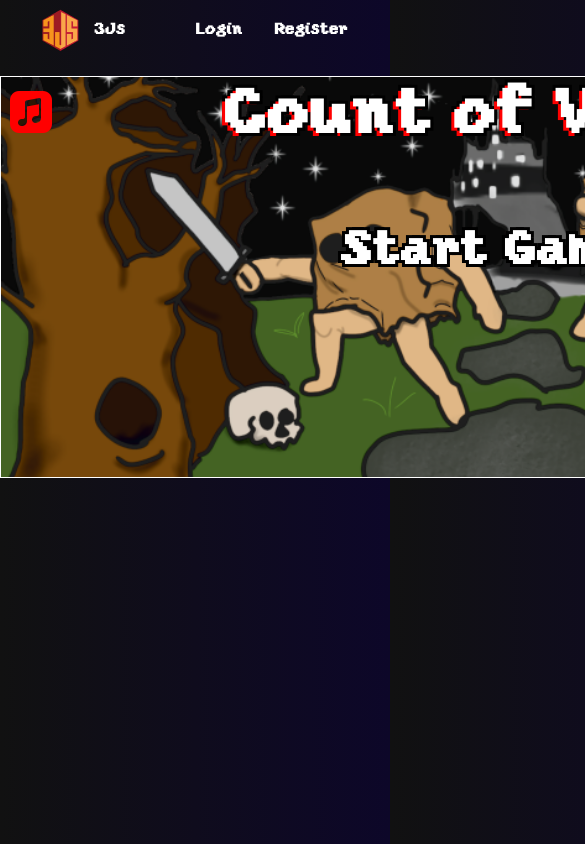
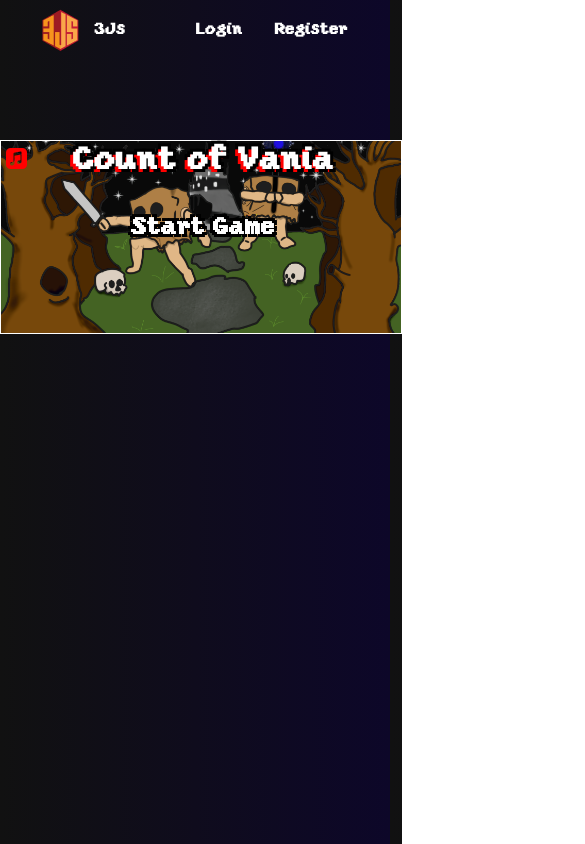
Before and after one commit to JevDoesCode/Count-of-Vania, a plain HTML site: page Count of Vania/startGame.html in a window 390 px wide. Shown: the top 844 px of the page, 585 px wide, since content can reach past the window. Drawn offline with Linux system fonts and the light colour scheme.

Commit message:
Add files via upload

```diff
--- a/Count of Vania/websiteStyle/startGame.css
+++ b/Count of Vania/websiteStyle/startGame.css
@@ -58,7 +58,7 @@ nav {
     text-align: center;
     border: 1px solid rgb(255, 255, 255);
     width: 30%;
-    padding: 1rem 2rem 3rem 2rem;
+    padding: 0 1rem 2rem 1rem;
 }
 
 .form-container h1 {
@@ -115,7 +115,7 @@ nav {
     text-align: center;
     width: 60rem;
     height: 25rem;
-    margin: 0 auto;
+    margin: 3em auto;
     background-image: url("images/start\ game\ bg.png");
     background-repeat: no-repeat;
     background-size: 100%;
@@ -154,3 +154,103 @@ nav {
     3px -3px 0 #000;
     font-size: 3em;
 }
+
+
+/* RESPONSIVENESS */
+@media (max-width: 930px) {
+    .center-game {
+        width: 50rem;
+        height: 20rem;
+    }
+
+    .title {
+        font-size: 4em;
+        color: #fff;
+    }
+
+    .start {
+        font-size: 3em;
+    }
+
+    #musicButton {
+        width: 35px;
+        inset: 15px 5px;
+    }
+}
+
+@media (max-width: 745px) {
+
+    .center-game {
+        width: 35rem;
+        height: 17.5rem;
+        margin: 5em auto;
+    }
+
+    .title {
+        font-size: 3em;
+        color: #fff;
+    }
+
+    .start {
+        font-size: 2em;
+    }
+
+    #musicButton {
+        width: 30px;
+    }
+
+    .form-container {
+        padding: 0 1rem 2rem 1rem;
+    }
+
+    #login-center-form {
+        left: 30%;
+        width: 110%;
+    }
+
+    #register-center-form {
+        left: 30%;
+        width: 110%;
+    }
+
+    .form-container input {
+        width: 90%;
+    }
+}
+
+@media (max-width: 570px) {
+    .center-game {
+        width: 25rem;
+        height: 12rem;
+    }
+
+    .title {
+        font-size: 2em;
+        color: #fff;
+    }
+
+    .start {
+        font-size: 1.5em;
+    }
+
+    #musicButton {
+        width: 25px;
+        inset: 5px 3px;
+    }
+
+    .form-container input {
+        padding: 5px;
+        margin: 5px 0;
+        width: 90%;
+    }
+
+    #login-center-form {
+        left: 30%;
+        width: 105%;
+    }
+
+    #register-center-form {
+        left: 30%;
+        width: 105%;
+    }
+}
```
